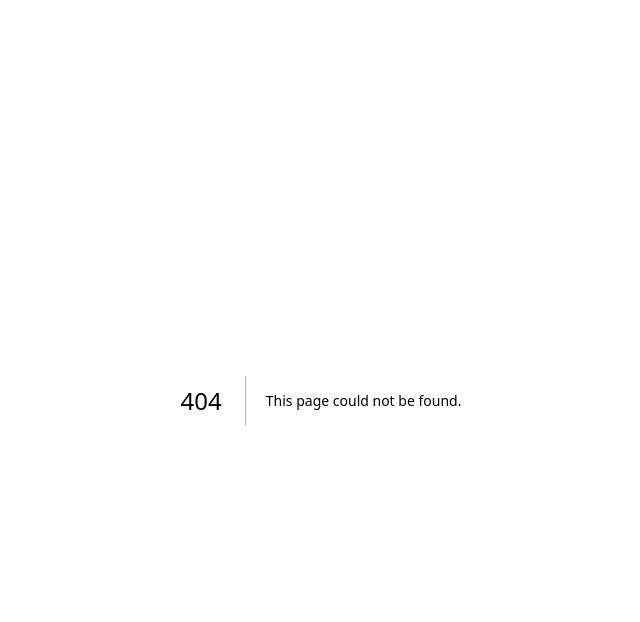
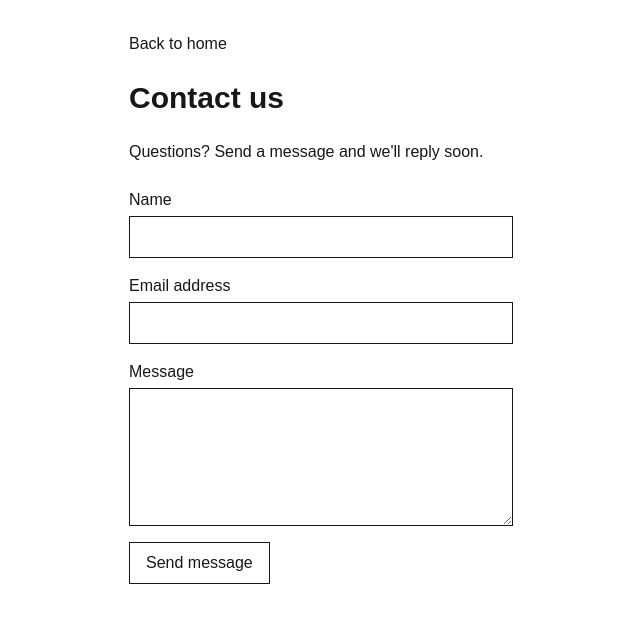
Before and after one commit to evaferreira/smashing-a11y-workshop-next, a Next.js app: page /contact in a window 1280 px wide. Before the commit this address had no page. Shown: the top 622 px of the page, without its empty margins (319-959 px from the left). Built offline with nearby package versions, Linux system fonts and the light colour scheme.

Commit message:
Contact page + simplify tests

```diff
--- /dev/null
+++ b/app/contact/page.tsx
@@ -0,0 +1,41 @@
+import type { Metadata } from "next";
+import Link from "next/link";
+
+export const metadata: Metadata = {
+  title: "Contact - Smashing Workshop",
+  description: "Example contact page",
+};
+
+const FIELDS = [
+  { id: "name", label: "Name", type: "text", autoComplete: "name" },
+  { id: "email", label: "Email address", type: "email", autoComplete: "email" },
+] as const;
+
+export default function Page() {
+  return (
+    <main className="mx-auto flex w-full max-w-md flex-col gap-6 p-8">
+      <Link href="/">Back to home</Link>
+
+      <h1 className="text-3xl font-semibold">Contact us</h1>
+      <p>Questions? Send a message and we'll reply soon.</p>
+
+      <form className="flex flex-col gap-4">
+        {FIELDS.map(({ id, label, type, autoComplete }) => (
+          <div key={id} className="flex flex-col gap-1">
+            <label htmlFor={id}>{label}</label>
+            <input id={id} name={id} type={type} autoComplete={autoComplete} className="border p-2" />
+          </div>
+        ))}
+
+        <div className="flex flex-col gap-1">
+          <label htmlFor="message">Message</label>
+          <textarea id="message" name="message" rows={5} className="border p-2" />
+        </div>
+
+        <button type="submit" className="self-start border px-4 py-2">
+          Send message
+        </button>
+      </form>
+    </main>
+  );
+}
--- a/app/page.tsx
+++ b/app/page.tsx
@@ -1,4 +1,5 @@
 import Image from "next/image";
+import Link from "next/link";
 
 export default function Home() {
   return (
@@ -62,6 +63,12 @@ export default function Home() {
           >
             Documentation
           </a>
+          <Link
+            className="flex h-12 w-full items-center justify-center rounded-full border border-solid border-black/[.08] px-5 transition-colors hover:border-transparent hover:bg-black/[.04] dark:border-white/[.145] dark:hover:bg-[#1a1a1a] md:w-[158px]"
+            href="/contact"
+          >
+            Contact
+          </Link>
         </div>
       </main>
     </div>
```
Also changed, not shown: 1 other file (tests, documents, lock files or other folders).
